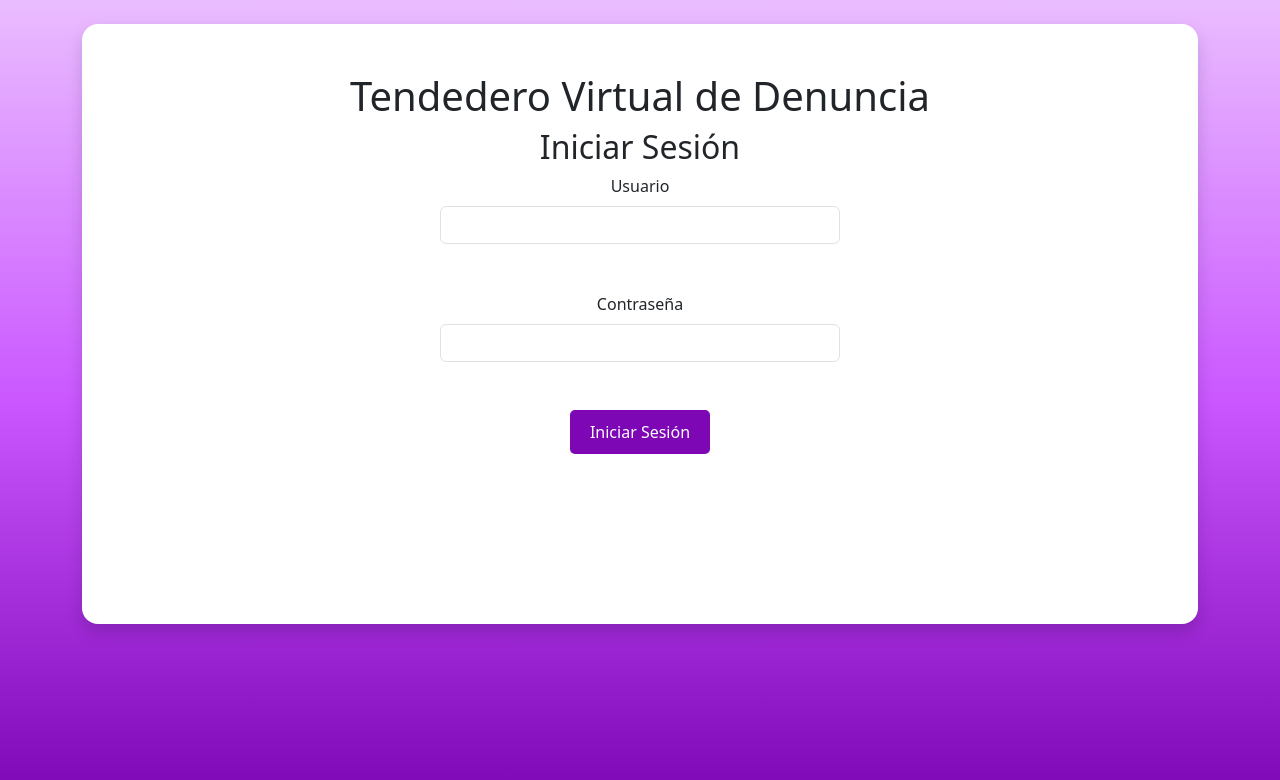
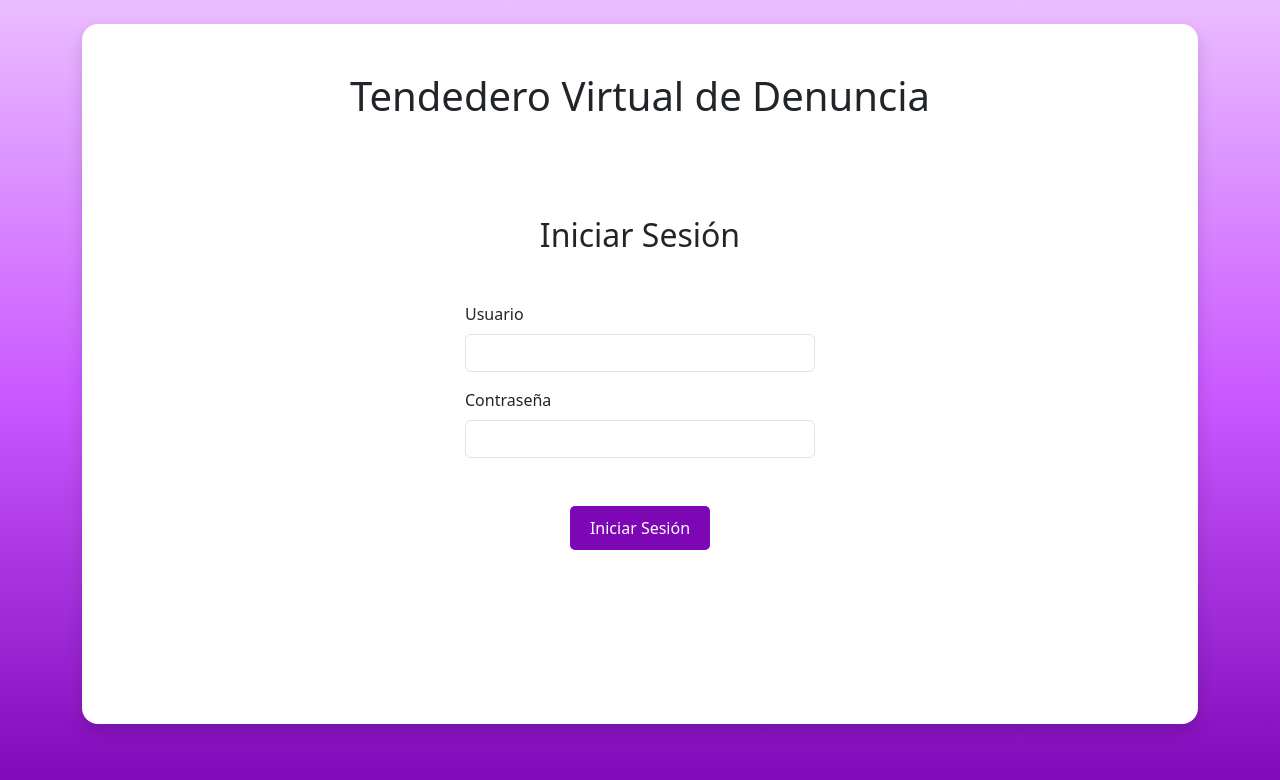
Before and after one commit to boapu18/PR_Tendedero, a React (Create React App) app in the folder client/: page /admin in a window 1280 px wide. Shown: the top 780 px of the page. Built offline with nearby package versions, Linux system fonts and the light colour scheme.

Commit message:
Small FIxes

```diff
--- a/client/src/components/LogginForm.js
+++ b/client/src/components/LogginForm.js
@@ -53,15 +53,15 @@ function LogginForm() {
   return (
     <div className="container py-4">
         {/* Main card container for the form */}
-        <div className="bg-white shadow rounded-4 p-5" style={{ minHeight: '600px'}}>
+        <div className="bg-white shadow rounded-4 p-5" style={{ minHeight: '700px', display: "flex", flexDirection: "column", justifyContent: "start", alignItems: "center" }}>
+          <h1 className="text-center mb-5" style={{marginBottom: "800"}}>Tendedero Virtual de Denuncia</h1>
             {/* Form submission handler */}
             <form onSubmit={handleSubmit(onLoggin)}>
                 {/* Form title and subtitle */}
-                <h1 className="mb-8 text-center">Tendedero Virtual de Denuncia</h1>
-                <h2 className="mb-20 text-center">Iniciar Sesión</h2>
+                <h2 className="mt-5 mb-5 text-center">Iniciar Sesión</h2>
                 {/* Username input field */}
-                <div className="mb-5 text-center" style={{ width: "100%", maxWidth: '400px', margin: '0 auto' }}>
-                    <label htmlFor="username" className="form-label">Usuario</label>
+                <div className="mb-3 text-center" style={{ width: "350px", maxWidth: '350px', margin: '0 auto' }}>
+                  <label htmlFor="username" className="form-label text-start d-block">Usuario</label>
                     <input
                         type="text"
                         className={`form-control ${errors.username ? 'is-invalid' : ''}`}
@@ -74,8 +74,8 @@ function LogginForm() {
                     {errors.username && <div className="invalid-feedback">{errors.username.message}</div>}
                 </div>
                 {/* Password input field */}
-                <div className="mb-5 text-center" style={{ width: "100%", maxWidth: '400px', margin: '0 auto' }}>
-                    <label htmlFor="password" className="form-label">Contraseña</label>
+                <div className="mb-3 text-center" style={{ width: "350px", maxWidth: '350px', margin: '0 auto' }}>
+                  <label htmlFor="password" className="form-label text-start d-block">Contraseña</label>
                     <input
                         type="password"
                         className={`form-control ${errors.password ? 'is-invalid' : ''}`}
@@ -88,7 +88,7 @@ function LogginForm() {
                     {errors.password && <div className="invalid-feedback">{errors.password.message}</div>}
                 </div>
                 {/* Buttons */}
-                <div className="text-center">
+                <div className="mt-5 mb-5 text-center">
                         <button type="submit" className="main-button">Iniciar Sesión</button>
                 </div>
             </form>
```
